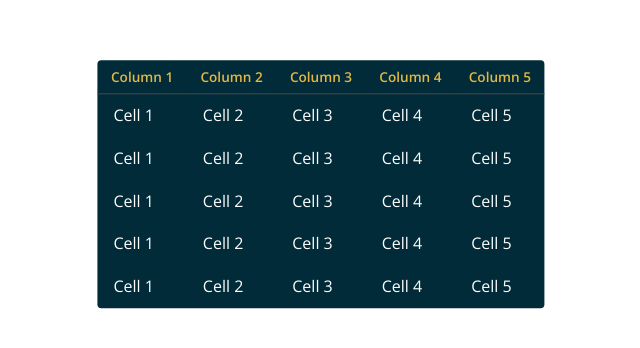
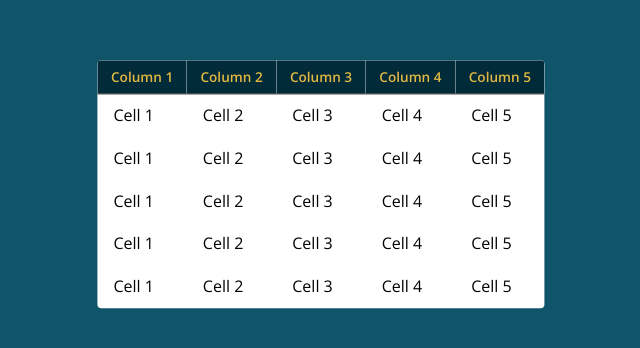
Before and after one commit to c1am/msk-css-project, a plain HTML site: page index.html in a window 1280 px wide. Shown: the part 232-580 px from the top of the page, without its empty margins (335-975 px from the left). Drawn offline with nearby package versions, Linux system fonts and the light colour scheme.

Commit message:
changed theme color

```diff
--- a/styles.css
+++ b/styles.css
@@ -154,15 +154,16 @@
 }
 
 body {
-  background: #ffffff;
+  background: #105469;
   font-family: 'Open Sans', sans-serif;
 }
+
 table {
     position: absolute;
     top: 50%;
     left: 50%;
     transform: translate(-50%, -50%);
-    background: #012B39;
+    background: #ffffff;
     border-radius: 0.25em;
     border-collapse: collapse;
     margin: 1em;
@@ -170,6 +171,7 @@
 }
 
 th {
+    background-color: #012B39;
     border-bottom: 1px solid #364043;
     color: #E2B842;
     font-size: 0.85em;
@@ -180,7 +182,7 @@
 }
 
 td {
-  color: #fff;
+  color: rgb(0, 0, 0);
   font-weight: 400;
   padding: 0.65em 1em;
   position: relative;
```
Lines whose indentation alone changed are shown as unchanged.
